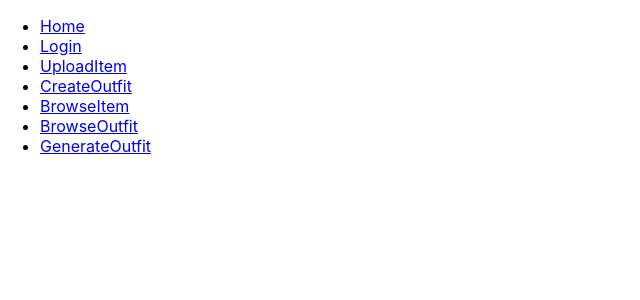
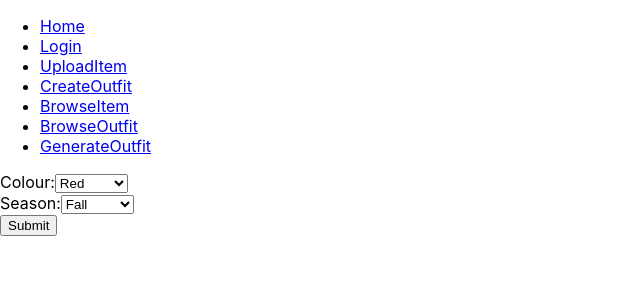
Before and after one commit to dominico25/seng401-project, a React (Create React App) app: page /GenerateOutfit in a window 1280 px wide. Shown: the top 300 px of the page, without its empty margins (0-640 px from the left). Built offline with nearby package versions, Linux system fonts and the light colour scheme.

Commit message:
Generate Outfit page

```diff
--- /dev/null
+++ b/src/Display.js
@@ -0,0 +1,42 @@
+import React from "react";
+import Navigation from './Navigation';
+
+// Mapping object for option values to text values
+const colourOptions = {
+    "colour1": "Red",
+    "colour2": "Orange",
+    "colour3": "Yellow",
+    "colour4": "Green",
+    "colour5": "Blue",
+    "colour6": "Purple",
+    "colour7": "Pink",
+    "colour8": "Random"
+};
+
+const seasonOptions = {
+    "season1": "Fall",
+    "season2": "Winter",
+    "season3": "Spring",
+    "season4": "Summer",
+    "season5": "Random"
+};
+
+function Display({ formValues }) {
+    // Retrieve text values from mapping objects based on form values
+    const selectedColour = colourOptions[formValues['colour-choice']];
+    const selectedSeason = seasonOptions[formValues['season-choice']];
+
+    return (
+        <div>
+            <header>
+                <Navigation/>
+            </header>
+            <body>
+                <p>Colour: {selectedColour}</p>
+                <p>Season: {selectedSeason}</p>
+            </body>
+        </div>
+    )
+}
+
+export default Display;
--- a/src/GenerateOutfit.js
+++ b/src/GenerateOutfit.js
@@ -1,12 +1,54 @@
 import { useState } from "react";
 import React from "react";
 import Navigation from './Navigation';
+import Display from './Display';
 
 function GenerateOutfit() {
+    const [displayScreen, setDisplayScreen] = useState(false);
+    const [formValues, setFormValues] = useState({}); // State to store form values
+
+    function handleForm(event) {
+        event.preventDefault(); // Prevent default form submission behavior
+        const formData = new FormData(event.target); // Get form data
+        const values = Object.fromEntries(formData.entries()); // Convert form data to object
+        setFormValues(values); // Set form values in state
+        console.log("Form Values:", values); // Log the form values to the console
+        setDisplayScreen(true); // Set displayScreen to true to render Display component
+    }
+
     return (
-        <header>
-            <Navigation/>
-        </header>
+        <div>
+            <header>
+                <Navigation/>
+            </header>
+            {!displayScreen &&
+                <form onSubmit={handleForm}>
+                    <label htmlFor="colour-choice">Colour:</label>
+                    <select id="colour-choice" name="colour-choice">
+                        <option value="colour1">Red</option>
+                        <option value="colour2">Orange</option>
+                        <option value="colour3">Yellow</option>
+                        <option value="colour4">Green</option>
+                        <option value="colour5">Blue</option>
+                        <option value="colour6">Purple</option>
+                        <option value="colour7">Pink</option>
+                        <option value="colour8">Random</option>
+                    </select>
+                    <br />
+                    <label htmlFor="season-choice">Season:</label>
+                    <select id="season-choice" name="season-choice">
+                        <option value="season1">Fall</option>
+                        <option value="season2">Winter</option>
+                        <option value="season3">Spring</option>
+                        <option value="season4">Summer</option>
+                        <option value="season5">Random</option>
+                    </select>
+                    <br />
+                    <input type="submit" value="Submit" />
+                </form>
+            }
+            {displayScreen && <Display formValues={formValues} />} {/* Pass formValues to Display component */}
+        </div>
     )
 }
 
```
